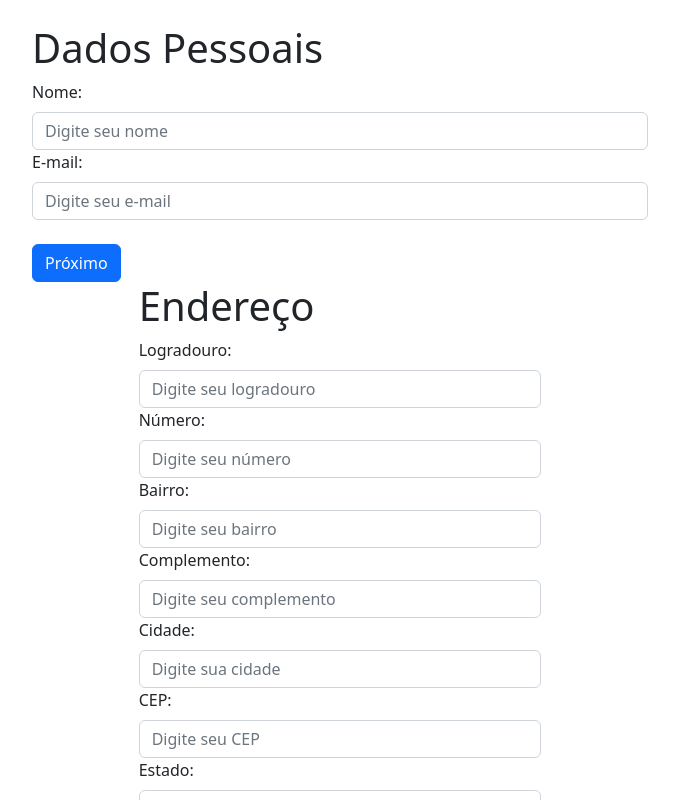
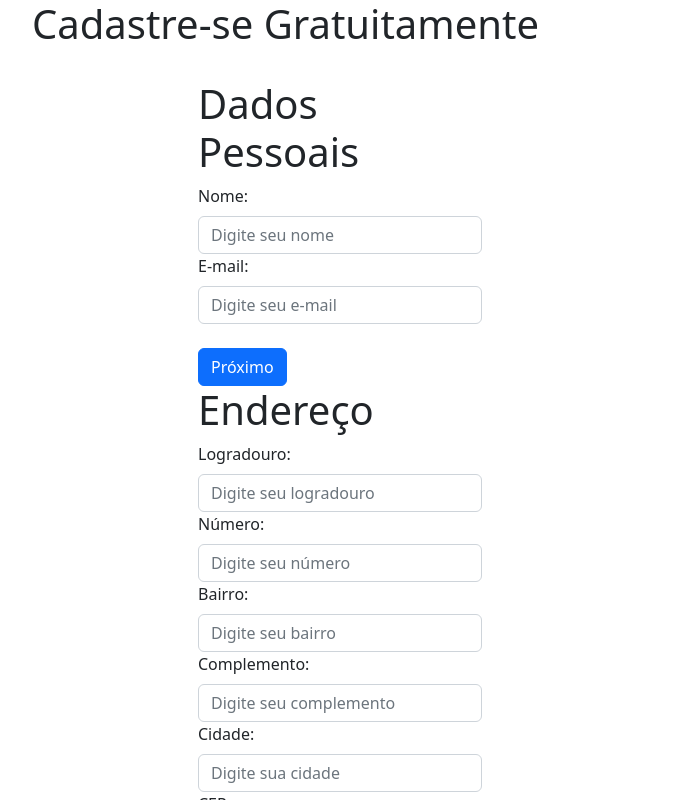
Before and after one commit to AdrianoVolter/React-Formulario, a React (Vite) app: page / in a window 1280 px wide. Shown: the top 800 px of the page, without its empty margins (300-979 px from the left). Built offline with nearby package versions, Linux system fonts and the light colour scheme.

Commit message:
dados pessoais e endereço

```diff
--- a/src/App.jsx
+++ b/src/App.jsx
@@ -1,6 +1,7 @@
 import Dadospessoais from "./components/DadosPessoais"
 import Endereco from "./components/Endereco"
 import Agradecimento from "./components/Agradecimento"
+import { Container } from "react-bootstrap"
 
 //Forulario cadastro de usuario , Dados pessoais, Dados de endereço, Agradecimento
 
@@ -9,11 +10,12 @@ function App() {
 
 
   return (
-    <div className="App">
-      <Dadospessoais/>
-      <Endereco/>
+    <Container className="col-6">
+      <h1>Cadastre-se Gratuitamente</h1>
+      <Dadospessoais />
+      <Endereco className="row"/>
       <Agradecimento/>
-    </div>
+    </Container>
   )
 }
 
--- a/src/components/Endereco.jsx
+++ b/src/components/Endereco.jsx
@@ -12,7 +12,7 @@ import {Container, Form , Button} from 'react-bootstrap';
 
 function Endereco() {
   return (
-    <Container className="col-4 ">
+    <Container className="col-6 ">
       <Form>
         <h1>Endereço</h1>
         <Form.Group controlId="formBasicEmail">
@@ -44,7 +44,7 @@ function Endereco() {
           <Form.Control type="text" placeholder="Digite seu estado" />
         </Form.Group>
         <br />
-        <Form.Group controlId="formBasicPassword">
+        <Form.Group  controlId="formBasicPassword">
            <Button variant="primary" type="submit">
             Voltar
           </Button>
```
